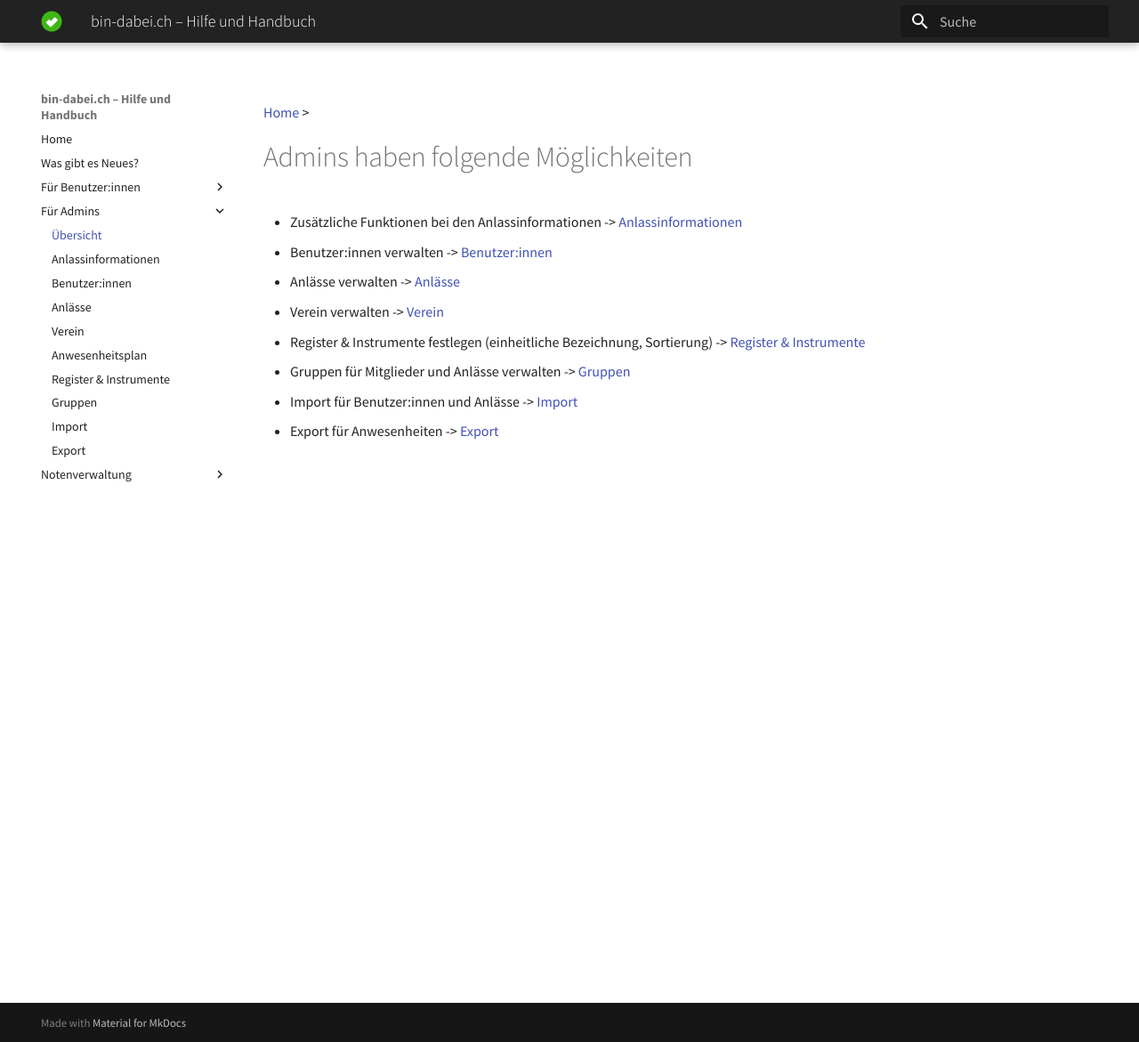
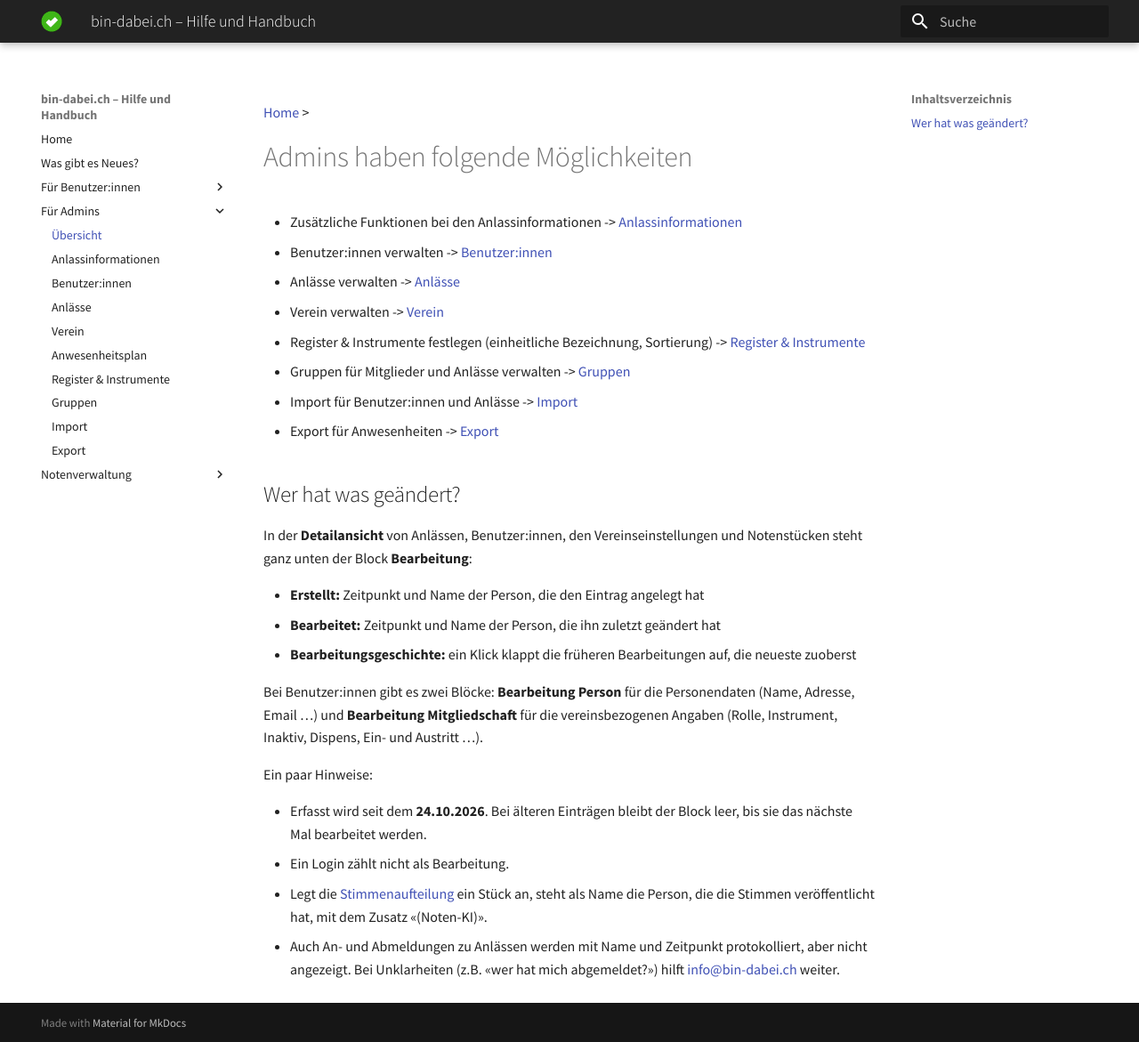
Before and after one commit to ritterg/bin-dabei-dokumentation, an MkDocs documentation site: the page built from docs/admin/index.md, in a window 1280 px wide and 1171 px high. Shown: the whole window at 89% size. Built offline with MkDocs 1.6.1 and Material for MkDocs 9.7.7, drawn with Linux system fonts in a browser that asks for light colours; some web fonts are replaced.

Commit message:
docs: document the edit log (who created/last changed a record)
Co-Authored-By: Claude Opus 5.5 <noreply@anthropic.com>

```diff
--- a/docs/admin/index.md
+++ b/docs/admin/index.md
@@ -10,3 +10,20 @@
 - Gruppen für Mitglieder und Anlässe verwalten -> [Gruppen](/admin/gruppen)
 - Import für Benutzer:innen und Anlässe -> [Import](/admin/import)
 - Export für Anwesenheiten -> [Export](/admin/export)
+
+## Wer hat was geändert?
+
+In der **Detailansicht** von Anlässen, Benutzer:innen, den Vereinseinstellungen und Notenstücken steht ganz unten der Block **Bearbeitung**:
+
+- **Erstellt:** Zeitpunkt und Name der Person, die den Eintrag angelegt hat
+- **Bearbeitet:** Zeitpunkt und Name der Person, die ihn zuletzt geändert hat
+- **Bearbeitungsgeschichte:** ein Klick klappt die früheren Bearbeitungen auf, die neueste zuoberst
+
+Bei Benutzer:innen gibt es zwei Blöcke: **Bearbeitung Person** für die Personendaten (Name, Adresse, Email …) und **Bearbeitung Mitgliedschaft** für die vereinsbezogenen Angaben (Rolle, Instrument, Inaktiv, Dispens, Ein- und Austritt …).
+
+Ein paar Hinweise:
+
+- Erfasst wird seit dem **24.10.2026**. Bei älteren Einträgen bleibt der Block leer, bis sie das nächste Mal bearbeitet werden.
+- Ein Login zählt nicht als Bearbeitung.
+- Legt die [Stimmenaufteilung](/noten/stimmenaufteilung) ein Stück an, steht als Name die Person, die die Stimmen veröffentlicht hat, mit dem Zusatz «(Noten-KI)».
+- Auch An- und Abmeldungen zu Anlässen werden mit Name und Zeitpunkt protokolliert, aber nicht angezeigt. Bei Unklarheiten (z.B. «wer hat mich abgemeldet?») hilft [info@bin-dabei.ch](mailto:info@bin-dabei.ch) weiter.
```
Also changed, not shown: docs/admin/anlaesse.md (+2 -0 lines), docs/admin/benutzer.md (+2 -0 lines), docs/admin/verein.md (+2 -0 lines), docs/noten/stuecke.md (+2 -0 lines).
